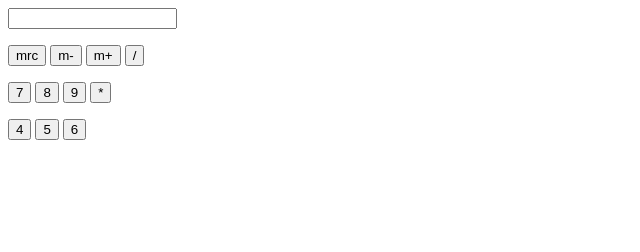
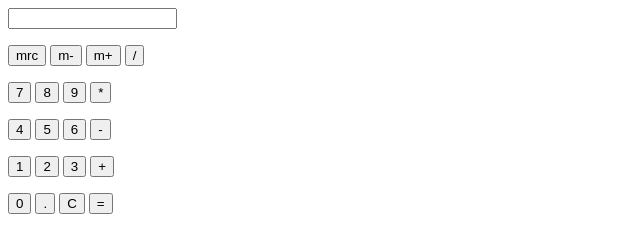
Before and after one commit to CoolManDood/Calculator, a plain HTML site: page index.html in a window 1280 px wide. Shown: the whole page, without its empty margins (0-640 px from the left). Drawn offline with Linux system fonts and the light colour scheme.

Commit message:
Finished buttons
finished HTML

```diff
--- a/index.html
+++ b/index.html
@@ -27,9 +27,21 @@
 				<input type="button" class="button number" value="4" onclick="v('4')">
 				<input type="button" class="button number" value="5" onclick="v('5')">
 				<input type="button" class="button number" value="6" onclick="v('6')">
-
-
-
-
+				<input type="button" class="button operator" value="-" onclick="v('-')">
+			</p>
+			<p>
+				<input type="button" class="button number" value="1" onclick="v('1')">
+				<input type="button" class="button number" value="2" onclick="v('2')">
+				<input type="button" class="button number" value="3" onclick="v('3')">
+				<input type="button" class="button operator" value="+" onclick="v('+')">
+			</p>
+			<p>
+				<input type="button" class="button number" value="0" onclick="v('0')">
+				<input type="button" class="button number" value="." onclick="v('.')">
+				<input type="button" class="button function" value="C" onclick="d(' ')">
+				<input type="button" class="button operator" value="=" onclick="e( )">
+			</p>
+		</div>
+	</div>
 </body>
 </html>
```
